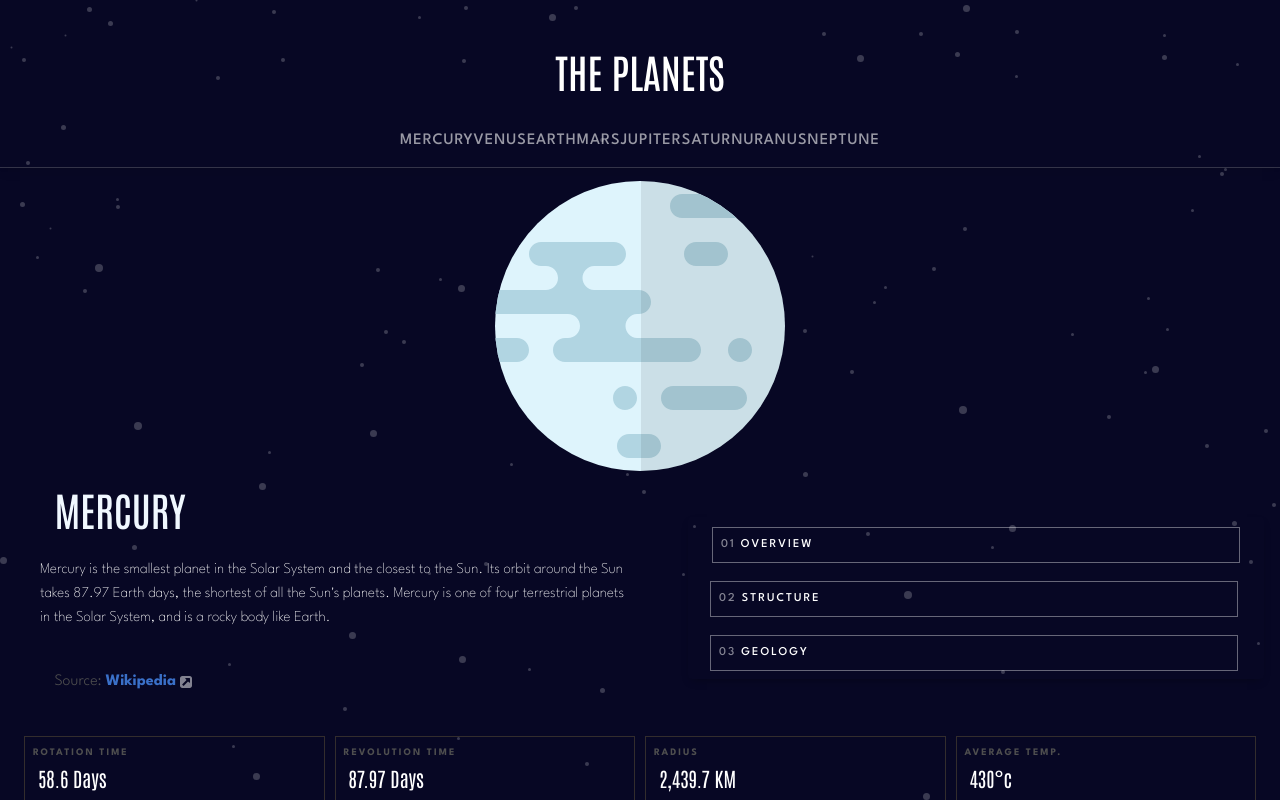
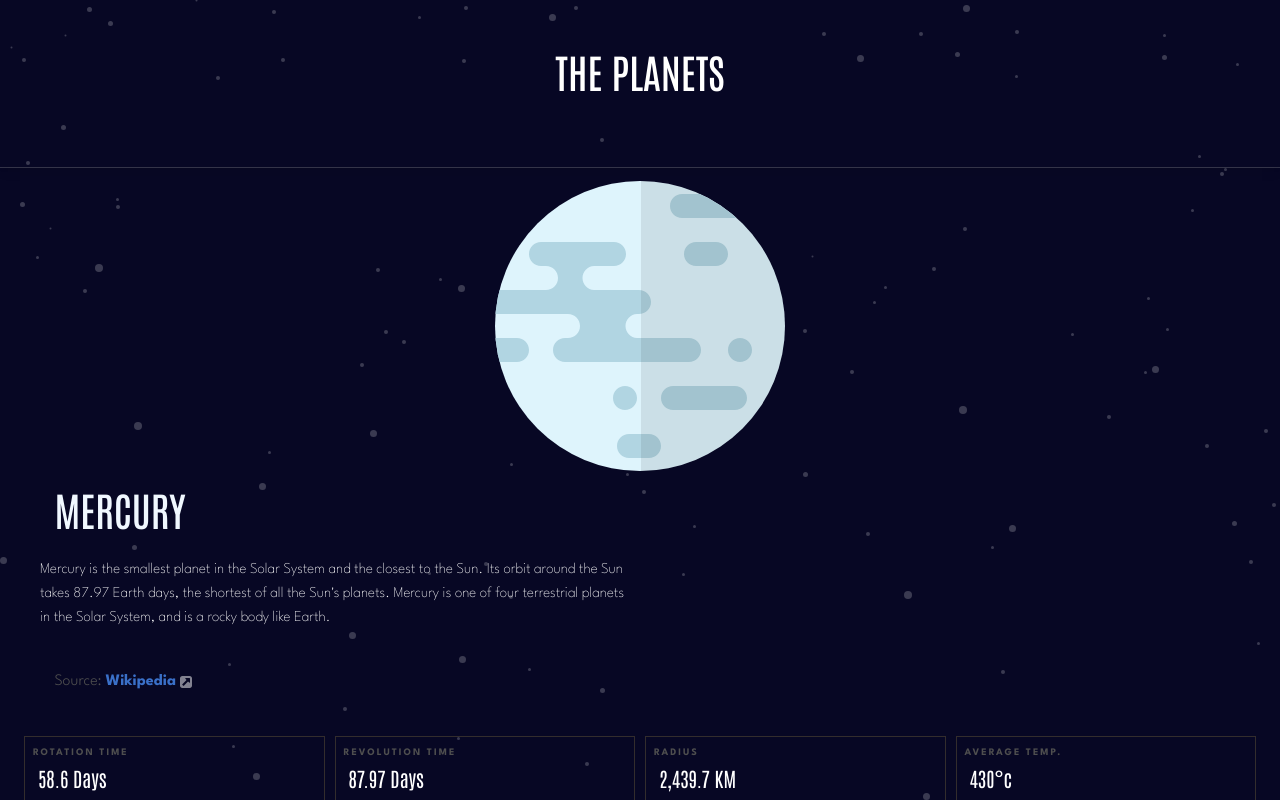
Before and after one commit to NickMagidson/planet-facts, a React (Vite) app: page /mercury in a window 1280 px wide. Built offline with nearby package versions, Linux system fonts and the light colour scheme.

Commit message:
Polished animations and setup gh-pages

```diff
--- a/package.json
+++ b/package.json
@@ -1,4 +1,5 @@
 {
+  "homepage": "https://nickmagidson.github.io/planet-facts/",
   "name": "planet-facts",
   "private": true,
   "version": "0.0.0",
@@ -6,7 +7,9 @@
   "scripts": {
     "dev": "vite",
     "build": "vite build",
-    "preview": "vite preview"
+    "preview": "vite preview",
+    "predeploy": "npm run build",
+    "deploy": "gh-pages -d build"
   },
   "dependencies": {
     "@fortawesome/fontawesome-free": "^6.4.0",
@@ -25,6 +28,7 @@
     "@types/react": "^18.0.28",
     "@types/react-dom": "^18.0.11",
     "@vitejs/plugin-react": "^3.1.0",
+    "gh-pages": "^5.0.0",
     "sass": "^1.62.0",
     "vite": "^4.2.0"
   }
--- a/src/components/Mercury.jsx
+++ b/src/components/Mercury.jsx
@@ -12,9 +12,7 @@
   const [ summary, setSummary ] = useState(overview.content)
   const handleSummary = (content) => {
     setSummary(content)
-    // trigger animation?
   }
-
 
   return (
     <>
@@ -32,11 +30,8 @@
         </MDBBtnGroup>
       <hr className="d-sm-none" style={{borderTop: '1px solid #bbb', margin: '0'}} ></hr>
 
-
       <main className="d-flex flex-column align-items-center h-100">
-
         <section className="text-section">
-
           {/* IMG CONTAINER */}
           <div className="img-container m-0 w-100 d-flex justify-content-center align-items-center">
             <img src={images.planet} className="planet-img" alt="planet" />
@@ -45,19 +40,19 @@
             <div className="text-blurb d-flex flex-column align-items-center justify-content-sm-start">
               <h1 className="planet-name m-0">{name.toUpperCase()}</h1>
               <p className="planet-desc p-4">{summary}</p>
-              <p className="planet-source">Source: <span src><a href={overview.source}>Wikipedia <img src={source} /></a></span></p>
+              <p className="planet-source">Source: <span><a href={overview.source}>Wikipedia <img src={source} /></a></span></p>
             </div>
 
             {/* SUMMARY BUTTONS FOR TABLET RESPONSIVENESS */}
             <MDBBtnGroup className="btn-group-2 w-100 bg-transparent d-none d-sm-block">
               <MDBBtn className="planet-btn w-100 bg-transparent text-white-50" onClick={() => handleSummary(overview.content)}>
-                <p className="planet-btn m-0 p-2"><span className="number d-xs-none text-white-50">01</span>    Overview</p>
+                <p className="planet-btn m-0 p-2"><span className="number d-xs-none text-white-50">01</span>Overview</p>
               </MDBBtn>
               <MDBBtn className="planet-btn w-100 bg-transparent text-white-50" onClick={() => handleSummary(structure.content)}>
-                <p className="planet-btn m-0 p-2"><span className="number d-xs-none text-white-50">02</span>   Structure</p>
+                <p className="planet-btn m-0 p-2"><span className="number d-xs-none text-white-50">02</span>Structure</p>
               </MDBBtn>
               <MDBBtn className="planet-btn w-100 bg-transparent text-white-50" onClick={() => handleSummary(geology.content)}>
-                <p className="planet-btn m-0 p-2"><span className="number d-xs-none text-white-50">03</span>   Geology</p>
+                <p className="planet-btn m-0 p-2"><span className="number d-xs-none text-white-50">03</span>Geology</p>
               </MDBBtn>
             </MDBBtnGroup>
 
@@ -69,23 +64,19 @@
                 <p className="planet-grid-title m-0 w-100">ROTATION TIME</p>
                 <h3 className="planet-grid-info m-0 w-100">{rotation}</h3>
               </MDBCol>
-
               <MDBCol size='md' className="grid-block p-2 border border-dark gy-3">
                 <p className="planet-grid-title m-0 w-100">REVOLUTION TIME</p>
                 <h3 className="planet-grid-info m-0 w-100">{revolution}</h3>
               </MDBCol>
-
               <MDBCol size='md' className="grid-block p-2 border border-dark gy-3">
                 <p className="planet-grid-title m-0 w-100">RADIUS</p>
                 <h3 className="planet-grid-info m-0 w-100">{radius}</h3>
               </MDBCol>
-
               <MDBCol size='md' className="grid-block p-2 border border-dark gy-3">
                 <p className="planet-grid-title m-0 w-100">AVERAGE TEMP.</p>
                 <h3 className="planet-grid-info m-0 w-100">{temperature}</h3>
               </MDBCol>
             </MDBRow>
-
       </main>
     </>
   )
--- a/src/index.scss
+++ b/src/index.scss
@@ -214,8 +214,12 @@
   html,
   #root {
     height: 100%;
+  }
 
+  #main-nav-items {
+    @include fade-in;
   }
+
   .nav-container {
     display: flex;
     flex-direction: column;
@@ -275,6 +279,8 @@
   .btn-group-2 {
     display: inline-block !important;
     max-width: 45%;
+    @include fade-in;
+    animation-duration: 3s;
   }
 
   .tablet-info {
@@ -288,10 +294,16 @@
     text-align: left;
     border: #ffffff62 1px solid;
     color: #fff;
+    @include slide-in;
+    animation-delay: .1s;
   }
+
+  .planet-btn:nth-child(1) {animation-delay: .2s;}
+  .planet-btn:nth-child(2) {animation-delay: .3s;}
 
   .number {
     display: inline;
+    margin-right: 10px;
   }
 
   .info-grid {
```
Also changed, not shown: 42 other files (tests, documents, lock files or other folders).
